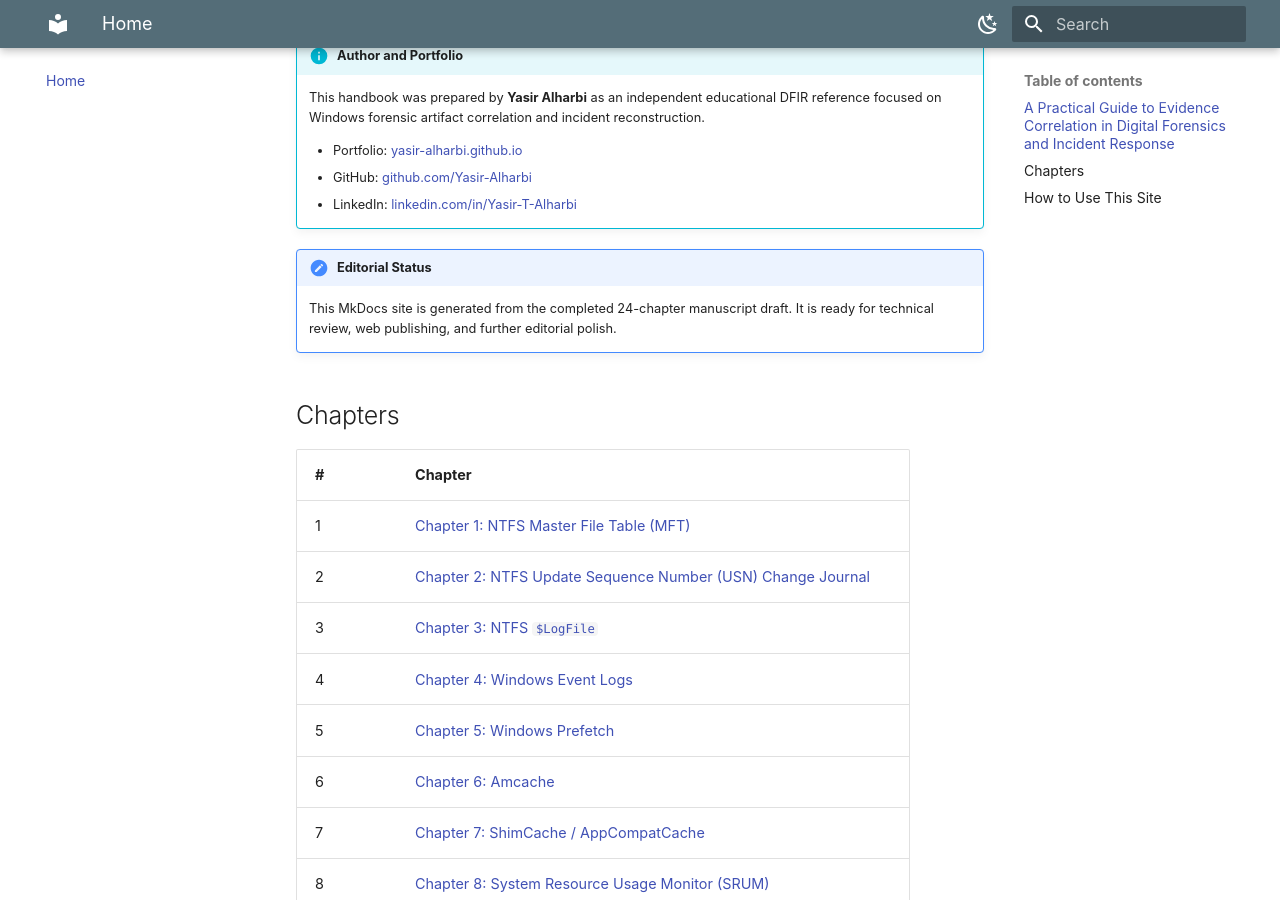
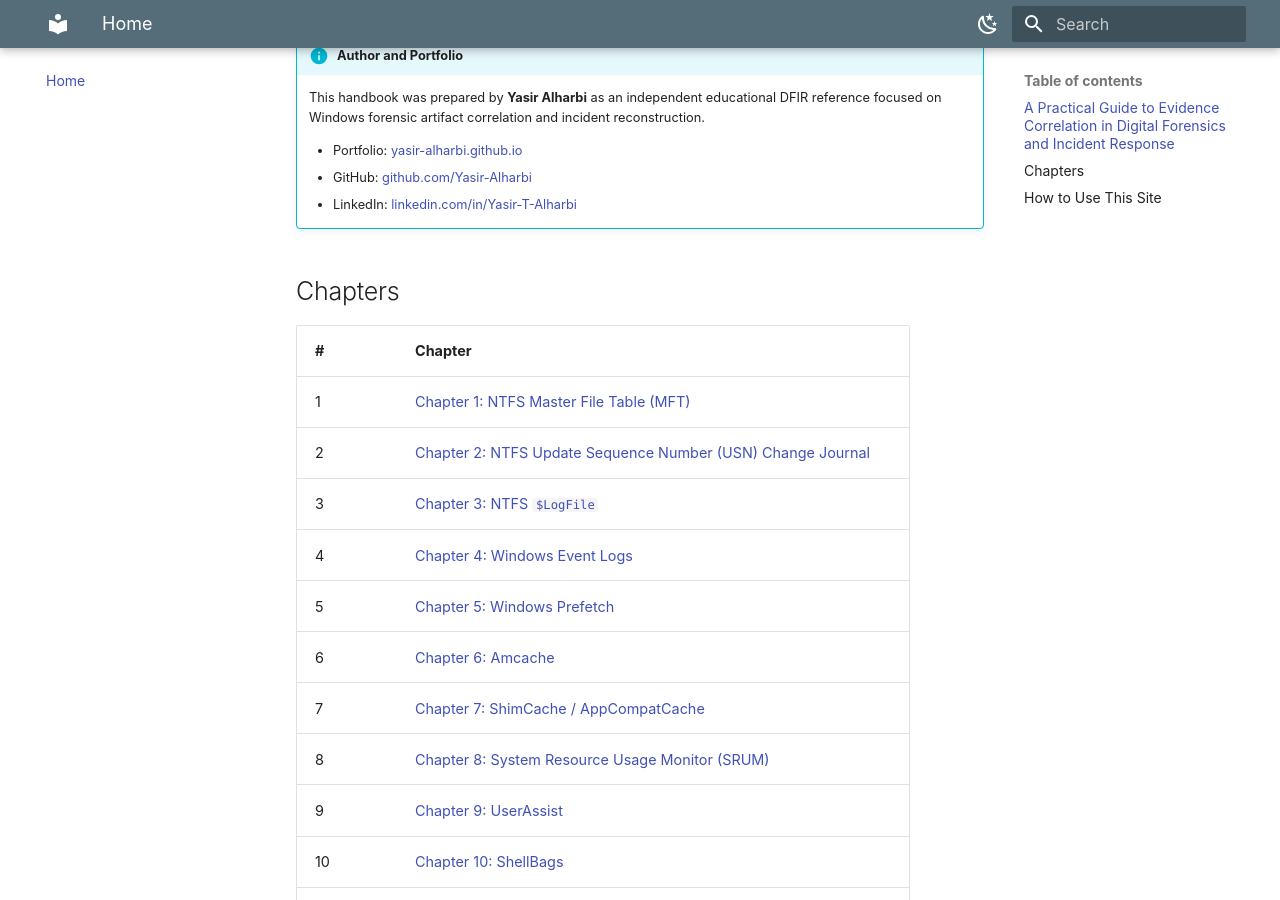
Before and after one commit to Yasir-Alharbi/windows-forensic-artifacts-handbook, an MkDocs documentation site: the page built from docs/index.md, in a window 1280 px wide and 900 px high, scrolled down 538 px. Built offline with MkDocs 1.6.1 and Material for MkDocs 9.7.7, drawn with Linux system fonts in a browser that asks for light colours.

Commit message:
Remove editorial status note from handbook

```diff
--- a/docs/index.md
+++ b/docs/index.md
@@ -15,9 +15,6 @@ The central discipline is simple: separate observation, evidence, inference, ass
     - Portfolio: [yasir-alharbi.github.io](https://yasir-alharbi.github.io/)
     - GitHub: [github.com/Yasir-Alharbi](https://github.com/Yasir-Alharbi)
     - LinkedIn: [linkedin.com/in/Yasir-T-Alharbi](https://www.linkedin.com/in/Yasir-T-Alharbi)
-
-!!! note "Editorial Status"
-    This MkDocs site is generated from the completed 24-chapter manuscript draft. It is ready for technical review, web publishing, and further editorial polish.
 
 ## Chapters
 
```
Also changed, not shown: docs/about.md (+0 -4 lines).
